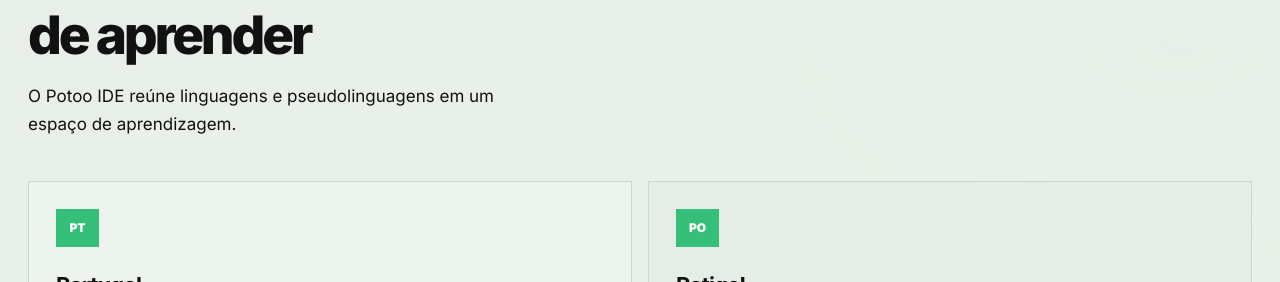
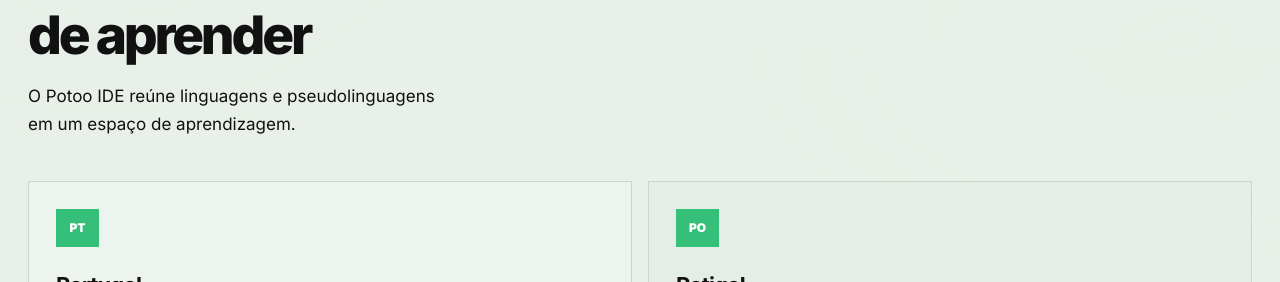
Before and after one commit to diegopn/potoo-site, a Jekyll site: the page built from index.html, in a window 1280 px wide and 900 px high, scrolled down 3084 px. Shown: the part 174-456 px from the top of the window. Built offline with Jekyll 4.4.1, drawn with Linux system fonts in a browser that asks for light colours.

```diff
--- a/en/index.html
+++ b/en/index.html
@@ -102,7 +102,7 @@ translations:
         <div class="section-heading language-heading">
           <p class="kicker">04 · Languages</p>
           <h2>Different ways<br>to learn</h2>
-          <p>Potoo IDE brings languages and pseudolanguages together in a learning space.</p>
+          <p>Potoo IDE brings languages and pseudolanguages together<br>in a learning space.</p>
         </div>
         <div class="language-panels">
           <article class="language-panel"><span class="language-code">PT</span><h3>Portugol</h3><p>Portugol is a family of educational pseudolanguages for expressing algorithms in Portuguese. It has no single syntax: each variant defines its rules and features.</p><div class="language-evaluation" aria-label="Portugol family variants"><span>Portugol Studio 2.0</span><span>VisuAlg</span><span>G-Portugol</span></div></article>
--- a/es/index.html
+++ b/es/index.html
@@ -102,7 +102,7 @@ translations:
         <div class="section-heading language-heading">
           <p class="kicker">04 · Lenguajes</p>
           <h2>Distintas formas<br>de aprender</h2>
-          <p>Potoo IDE reúne lenguajes y pseudolenguajes en un espacio de aprendizaje.</p>
+          <p>Potoo IDE reúne lenguajes y pseudolenguajes<br>en un espacio de aprendizaje.</p>
         </div>
         <div class="language-panels">
           <article class="language-panel"><span class="language-code">PT</span><h3>Portugol</h3><p>Portugol es una familia de pseudolenguajes didácticos para expresar algoritmos en portugués. No tiene una sintaxis única: cada variante define sus propias reglas y recursos.</p><div class="language-evaluation" aria-label="Variantes de la familia Portugol"><span>Portugol Studio 2.0</span><span>VisuAlg</span><span>G-Portugol</span></div></article>
--- a/index.html
+++ b/index.html
@@ -117,7 +117,7 @@ translations:
         <div class="section-heading language-heading">
           <p class="kicker">04 · Linguagens</p>
           <h2>Diferentes formas<br>de aprender</h2>
-          <p>O Potoo IDE reúne linguagens e pseudolinguagens em um espaço de aprendizagem.</p>
+          <p>O Potoo IDE reúne linguagens e pseudolinguagens<br>em um espaço de aprendizagem.</p>
         </div>
         <div class="language-panels">
           <article class="language-panel"><span class="language-code">PT</span><h3>Portugol</h3><p>Portugol é uma família de pseudolinguagens didáticas que expressa algoritmos em português. Não há uma sintaxe única: cada variante define suas próprias regras e recursos.</p><div class="language-evaluation" aria-label="Variantes da família Portugol"><span>Portugol Studio 2.0</span><span>VisuAlg</span><span>G-Portugol</span></div></article>
```
